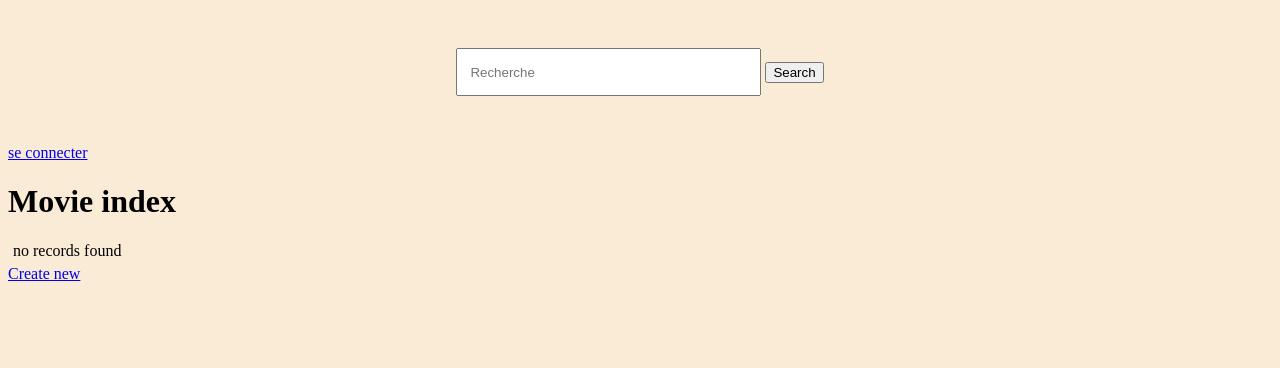
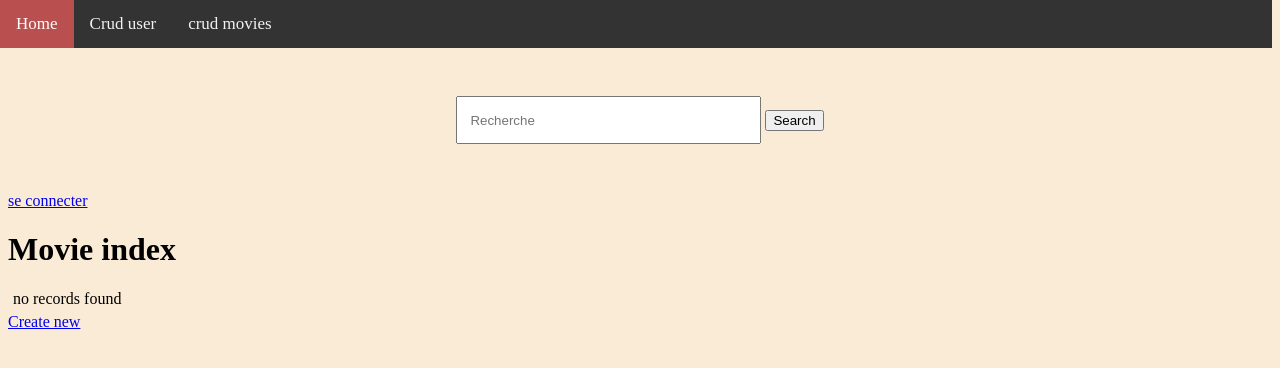
Before and after one commit to AntoineM666/test-recutement, a Symfony app: template templates/movie/index.html.twig in a window 1280 px wide. Shown: the top 368 px of the page. Run offline with Twig, Linux system fonts and the light colour scheme; the template is opened without the code that fills it, so the values that code supplies are empty; some libraries are stand-ins or nearby versions.

Commit message:
add private navbar

```diff
--- a/public/css/Style.css
+++ b/public/css/Style.css
@@ -56,3 +56,36 @@ body{
 	height:48px;
 	background:#333 url(img/search_icon_sprite.png) no-repeat ;
 }
+
+/*Admin navigation*/
+
+/* Add a black background color to the top navigation */
+.topnav {
+	background-color: #333;
+	overflow: hidden;
+	margin-top: -8px;
+	margin-left: -8px;
+
+  }
+
+  /* Style the links inside the navigation bar */
+  .topnav a {
+	float: left;
+	color: #f2f2f2;
+	text-align: center;
+	padding: 14px 16px;
+	text-decoration: none;
+	font-size: 17px;
+  }
+
+  /* Change the color of links on hover */
+  .topnav a:hover {
+	background-color: #ddd;
+	color: black;
+  }
+
+  /* Add a color to the active/current link */
+  .topnav a.active {
+	background-color: #f15b5bb4;
+	color: white;
+  }
--- a/templates/base.html.twig
+++ b/templates/base.html.twig
@@ -9,20 +9,26 @@
     {% block stylesheets %}
     <link rel="stylesheet" href="{{ asset('css/Style.css') }}" type="text/css">
     {% endblock %}
+    {% block javascripts %}
+        <script src="{{ asset('js/script.js') }}"></script>
+        {% endblock %}
 
-    {% block javascripts %}
-    {#{{ encore_entry_script_tags('app') }}#}
-    {% endblock %}
 </head>
 
 <body>
     {% block body %}
+    <div class="topnav">
+    <a class="active" href="#home">Home</a>
+    <a href="#news">Crud user</a>
+    <a href="#contact">crud movies</a>
+
+    </div>
+
     <form id="jq_search">
         <input type="search" placeholder="Recherche" />
         <button type="submit">Search</button>
     </form>
        {% if app.user %}
-
               <a href="{{ path('app_logout') }}">se deconnecter</a>
             {% else %}
               <a href="{{ path('app_login') }}">se connecter</a>
```
Lines whose indentation alone changed are shown as unchanged.
